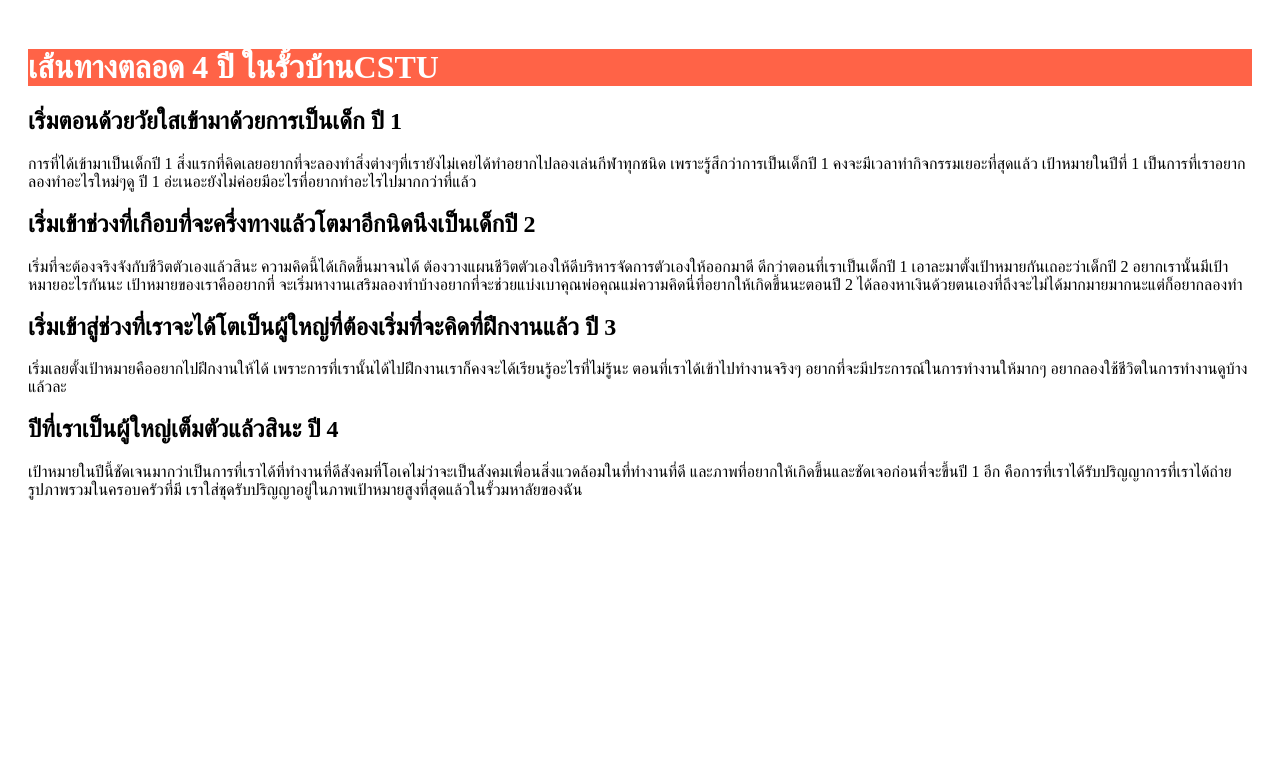
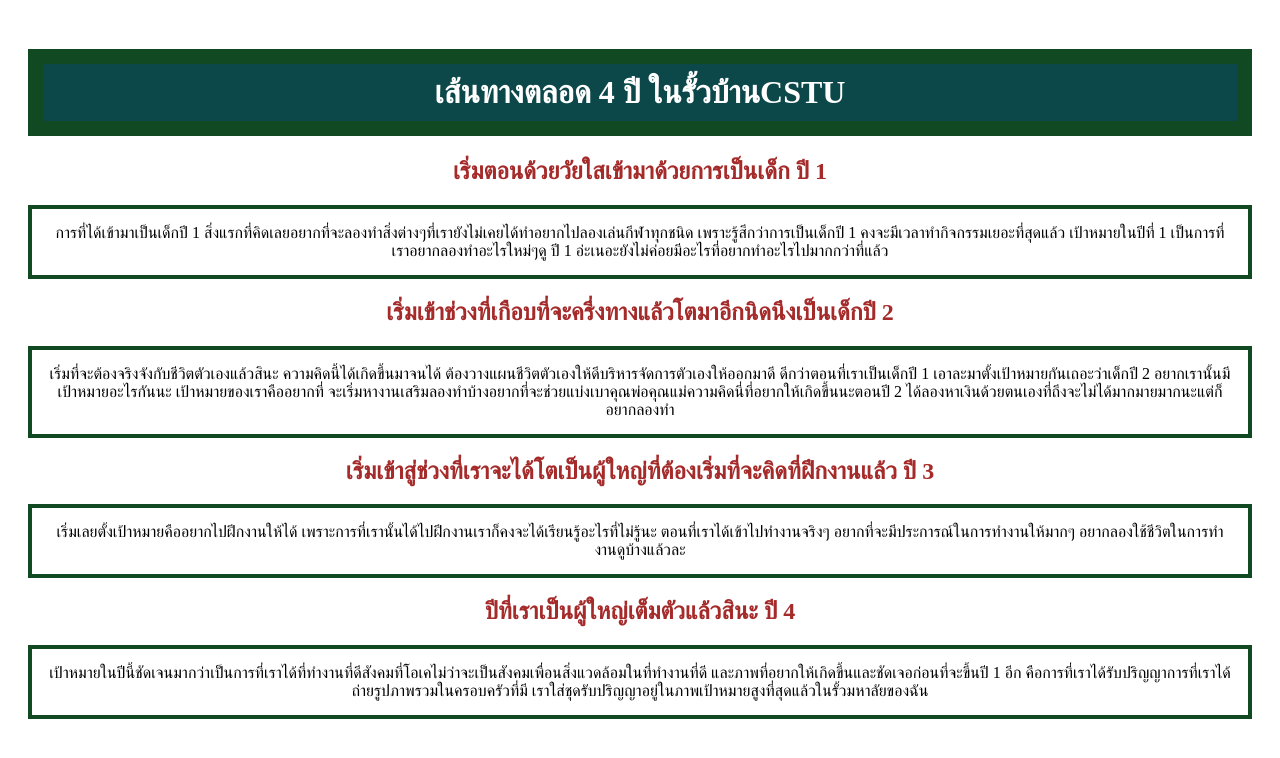
Before and after one commit to wanwisa-janthakham/6709650086_MyCSTUStory, a plain HTML site: page myjourney.html in a window 1280 px wide. Drawn offline with Linux system fonts and the light colour scheme.

Commit message:
Add a close text in myjourney.html and style it in mystyle.css

```diff
--- a/myjourney.html
+++ b/myjourney.html
@@ -7,21 +7,21 @@
     <link rel="stylesheet" href="mystyle.css">
 </head>
 <body>
-    <h1>เส้นทางตลอด 4 ปี ในรั้วบ้านCSTU</h1>
-    <h2>เริ่มตอนด้วยวัยใสเข้ามาด้วยการเป็นเด็ก ปี 1 </h2>
+    <h1 class="Year1234">เส้นทางตลอด 4 ปี ในรั้วบ้านCSTU</h1>
+    <h2 class="together">เริ่มตอนด้วยวัยใสเข้ามาด้วยการเป็นเด็ก ปี 1 </h2>
     <p class="Year1">การที่ได้เข้ามาเป็นเด็กปี 1 สิ่งแรกที่คิดเลยอยากที่จะลองทําสิ่งต่างๆที่เรายังไม่เคยได้ทําอยากไปลองเล่นกีฬาทุกชนิด
     เพราะรู้สึกว่าการเป็นเด็กปี 1 คงจะมีเวลาทํากิจกรรมเยอะที่สุดแล้ว เป้าหมายในปีที่ 1 เป็นการที่เราอยากลองทําอะไรใหม่ๆดู
     ปี 1 อ่ะเนอะยังไม่ค่อยมีอะไรที่อยากทําอะไรไปมากกว่าที่แล้ว</p>
-    <h2>เริ่มเข้าช่วงที่เกือบที่จะครึ่งทางแล้วโตมาอีกนิดนึงเป็นเด็กปี 2</h2>
+    <h2 class="together">เริ่มเข้าช่วงที่เกือบที่จะครึ่งทางแล้วโตมาอีกนิดนึงเป็นเด็กปี 2</h2>
     <p class="Year2">เริ่มที่จะต้องจริงจังกับชีวิตตัวเองแล้วสินะ ความคิดนี้ได้เกิดขึ้นมาจนได้ ต้องวางแผนชีวิตตัวเองให้ดีบริหารจัดการตัวเองให้ออกมาดี
         ดีกว่าตอนที่เราเป็นเด็กปี 1 เอาละมาตั้งเป้าหมายกันเถอะว่าเด็กปี 2 อยากเรานั้นมีเป้าหมายอะไรกันนะ เป้าหมายของเราคืออยากที่
         จะเริ่มหางานเสริมลองทําบ้างอยากที่จะช่วยแบ่งเบาคุณพ่อคุณแม่ความคิดนี่ที่อยากให้เกิดขึ้นนะตอนปี 2
         ได้ลองหาเงินด้วยตนเองที่ถึงจะไม่ได้มากมายมากนะแต่ก็อยากลองทํา</p>
-    <h2>เริ่มเข้าสู่ช่วงที่เราจะได้โตเป็นผู้ใหญ่ที่ต้องเริ่มที่จะคิดที่ฝึกงานแล้ว ปี 3</h2>
+    <h2 class="together">เริ่มเข้าสู่ช่วงที่เราจะได้โตเป็นผู้ใหญ่ที่ต้องเริ่มที่จะคิดที่ฝึกงานแล้ว ปี 3</h2>
     <p class="Year3">เริ่มเลยตั้งเป้าหมายคืออยากไปฝึกงานให้ได้ เพราะการที่เรานั้นได้ไปฝึกงานเราก็คงจะได้เรียนรู้อะไรที่ไม่รู้นะ ตอนที่เราได้เข้าไปทํางานจริงๆ
        อยากที่จะมีประการณ์ในการทํางานให้มากๆ อยากลองใช้ชีวิตในการทํางานดูบ้างแล้วละ
     </p>
-    <h2>ปีที่เราเป็นผู้ใหญ่เต็มตัวแล้วสินะ ปี 4 </h2>
+    <h2 class="together">ปีที่เราเป็นผู้ใหญ่เต็มตัวแล้วสินะ ปี 4 </h2>
     <p class="Year4">เป้าหมายในปีนี้ชัดเจนมากว่าเป็นการที่เราได้ที่ทํางานที่ดีสังคมที่โอเคไม่ว่าจะเป็นสังคมเพื่อนสิ่งแวดล้อมในที่ทํางานที่ดี
        และภาพที่อยากให้เกิดขึ้นและชัดเจอก่อนที่จะขึ้นปี 1 อีก คือการที่เราได้รับปริญญาการที่เราได้ถ่ายรูปภาพรวมในครอบครัวที่มี
        เราใส่ชุดรับปริญญาอยู่ในภาพเป้าหมายสูงที่สุดแล้วในรั้วมหาลัยของฉัน
--- a/mystyle.css
+++ b/mystyle.css
@@ -38,6 +38,40 @@ video{
     color: saddlebrown;
 
 }
-Year1{
+.Year1234{
     text-align: center;
+    background-color: rgb(12, 72, 74);
+    padding: 10px;
+    border: 15px solid rgb(17, 74, 34);
+    color: white;
+
 }
+.Year1{
+    text-align: center;
+    border: 4px solid rgb(17, 74, 34);
+    padding: 15px;
+
+
+}
+.together{
+    text-align: center;
+    color: brown;
+}
+.Year2{
+    text-align: center;
+    border: 4px solid rgb(17, 74, 34);
+    padding: 15px;
+
+}
+.Year3 {
+    text-align: center;
+    border: 4px solid rgb(17, 74, 34);
+    padding: 15px;
+
+}
+.Year4 {
+    text-align: center;
+    border: 4px solid rgb(17, 74, 34);
+    padding: 15px;
+
+}
```
